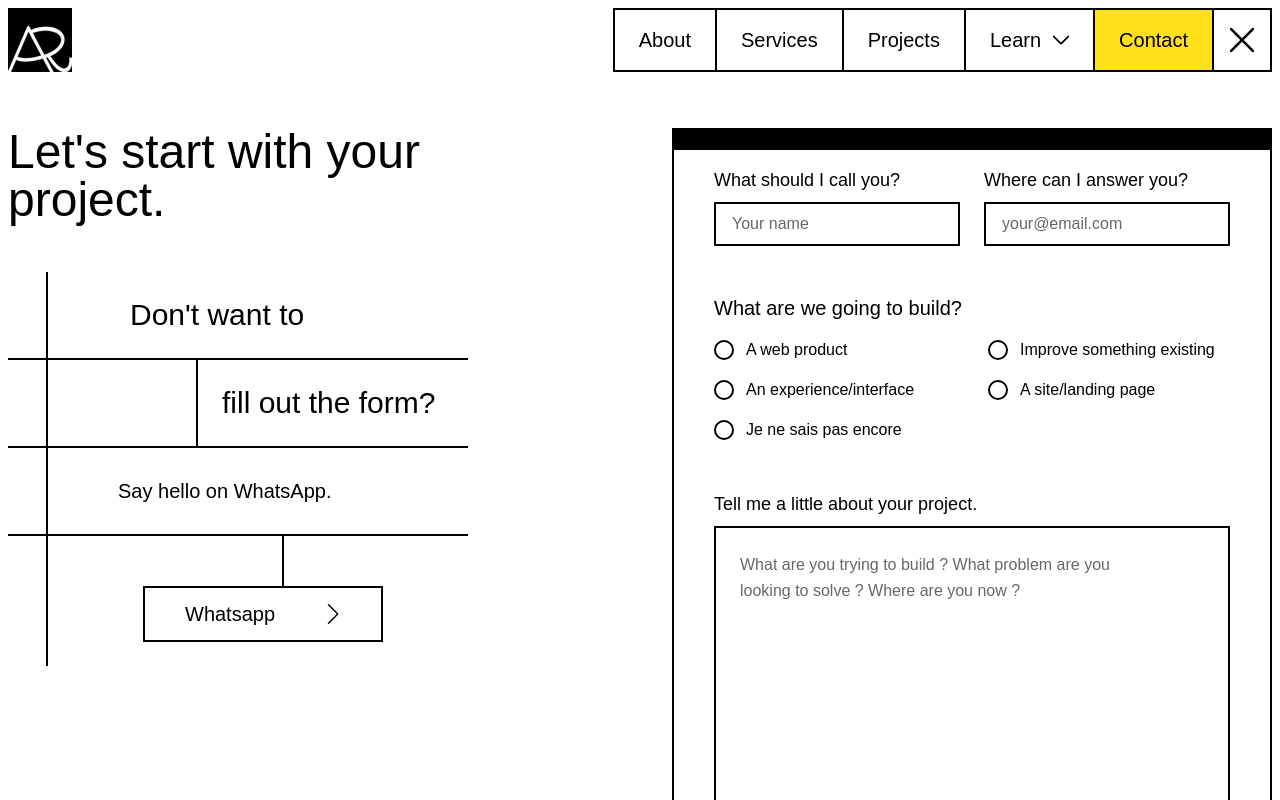
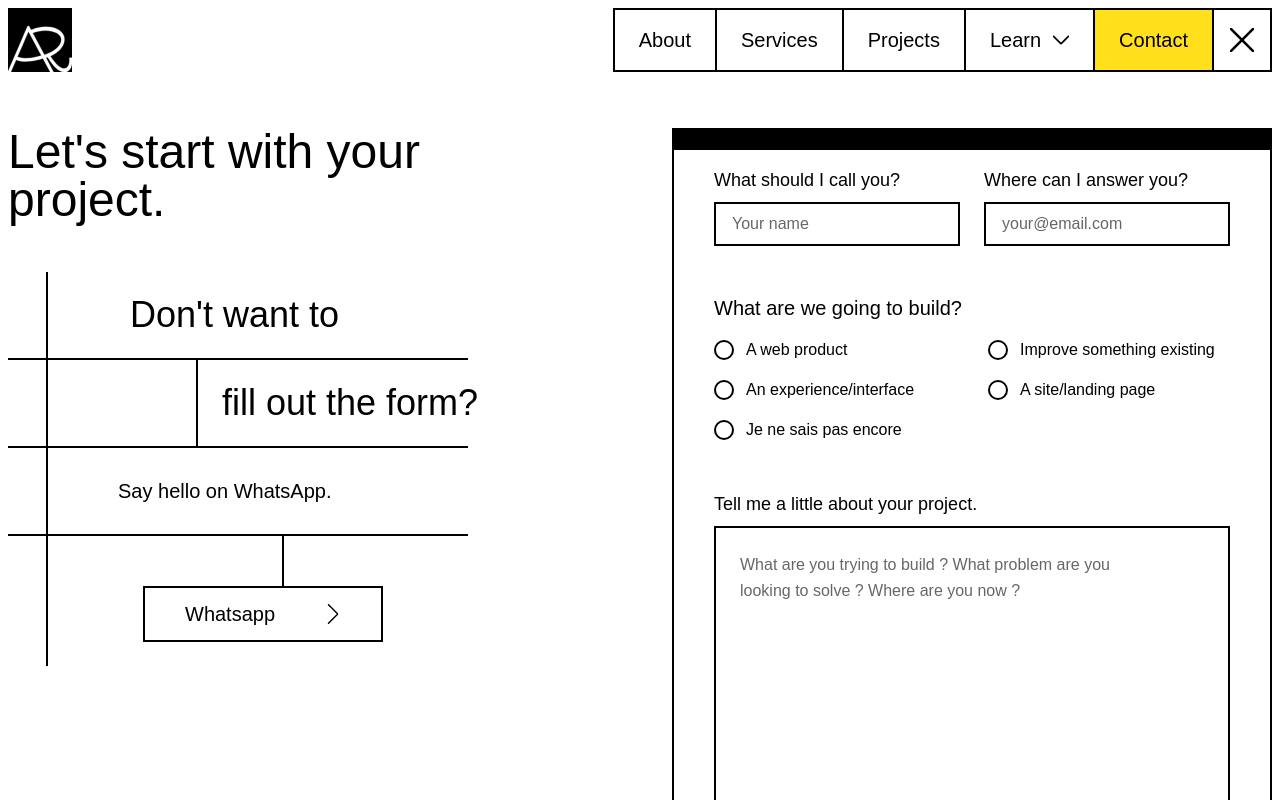
Before and after one commit to Rahim10020/rahim.design, a React (Vite) app: page /contact in a window 1280 px wide. Shown: the top 800 px of the page. Built offline with nearby package versions, Linux system fonts and the light colour scheme; no server answers; a web font is replaced by a local one.

Commit message:
fix blue print note

```diff
--- a/src/_components/ui/forms/BlueprintNote.tsx
+++ b/src/_components/ui/forms/BlueprintNote.tsx
@@ -12,7 +12,7 @@ export default function BlueprintNote() {
 
       {/* Rangée 1 */}
       <div className="flex h-[88px] items-center border-b-2 border-foreground pl-[90px]">
-        <p className="whitespace-nowrap pl-8 text-3xl">Don't want to</p>
+        <p className="whitespace-nowrap pl-8 text-4xl">Don't want to</p>
       </div>
 
       {/* Rangée 2 : cellule vide + séparateur secondaire */}
@@ -21,7 +21,7 @@ export default function BlueprintNote() {
           aria-hidden
           className="w-[100px] shrink-0 border-r-2 border-foreground"
         />
-        <p className="flex items-center whitespace-nowrap pl-6 text-3xl">
+        <p className="flex items-center whitespace-nowrap pl-6 text-4xl">
           fill out the form?
         </p>
       </div>
```
